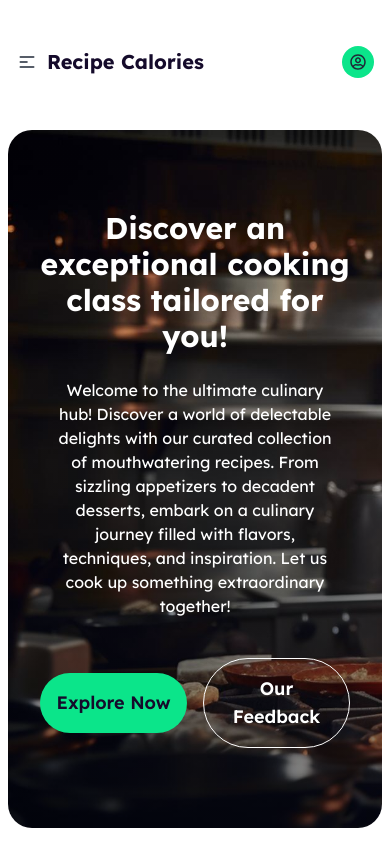
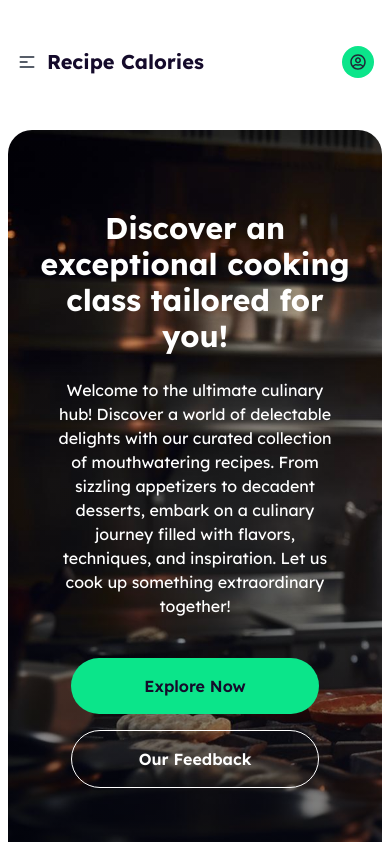
Before and after one commit to MiM1303/Chef-s-Table, a React (Vite) app: page / in a window 390 px wide. Shown: the top 842 px of the page. Built offline with nearby package versions, Linux system fonts and the light colour scheme.

Commit message:
minor corrections in responsive version

```diff
--- a/src/components/Banner/Banner.jsx
+++ b/src/components/Banner/Banner.jsx
@@ -6,9 +6,9 @@ const Banner = () => {
             <div className="px-8 py-20 md:p-32 bg-[linear-gradient(0deg,rgba(3,7,18,0.50),rgba(3,7,18,0.00)),url(/src/assets/images/banner.jpeg)]  from-[#150B2BE5] to-[#150B2B00] rounded-3xl bg-cover">
             <h2 className="text-white text-3xl md:text-[52px] font-bold">Discover an exceptional cooking <br /> class tailored for you!</h2>
             <p className="text-white text-base md:text-lg font-normal w-11/12 mx-auto pt-6 pb-10">Welcome to the ultimate culinary hub! Discover a world of delectable delights with our curated collection of mouthwatering recipes. From sizzling appetizers to decadent desserts, embark on a culinary journey filled with flavors, techniques, and inspiration. Let us cook up something extraordinary together!</p>
-            <div className="flex flex-row gap-4 md:gap-6 items-center md:justify-center">
-                <button className="rounded-[50px] bg-[#0BE58A] text-[#150B2B] text-lg md:text-xl font-semibold py-4 px-4 md:px-6 w-1/2 md:w-fit">Explore Now</button>
-                <button className="rounded-[50px] text-white border border-white text-lg md:text-xl font-semibold py-4 px-4 md:px-6 w-1/2 md:w-fit">Our Feedback</button>
+            <div className="flex flex-col md:flex-row gap-4 md:gap-6 items-center md:justify-center">
+                <button className="rounded-[50px] bg-[#0BE58A] text-[#150B2B] text-base md:text-xl font-semibold py-4 px-4 md:px-6 w-4/5 md:w-fit">Explore Now</button>
+                <button className="rounded-[50px] text-white border border-white text-base md:text-xl font-semibold py-4 px-4 md:px-6 w-4/5 md:w-fit">Our Feedback</button>
             </div>
          </div>
         </div>
```
